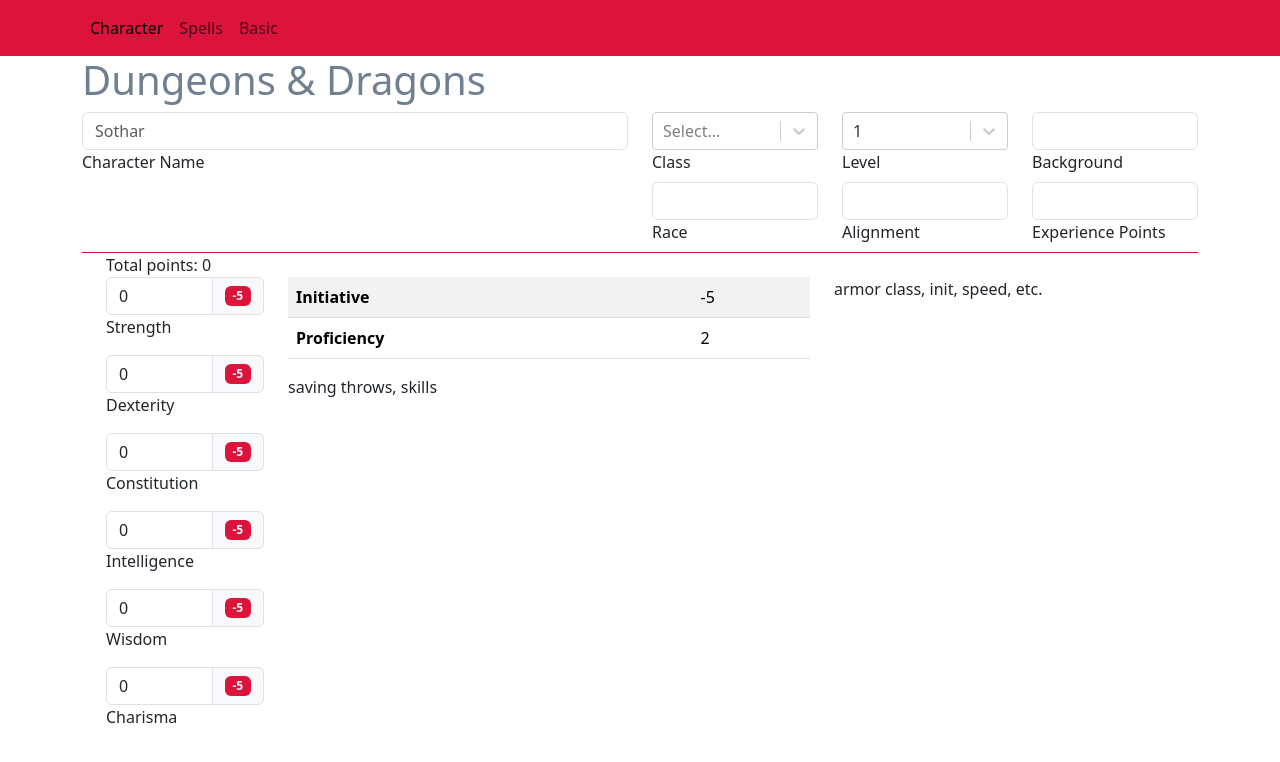
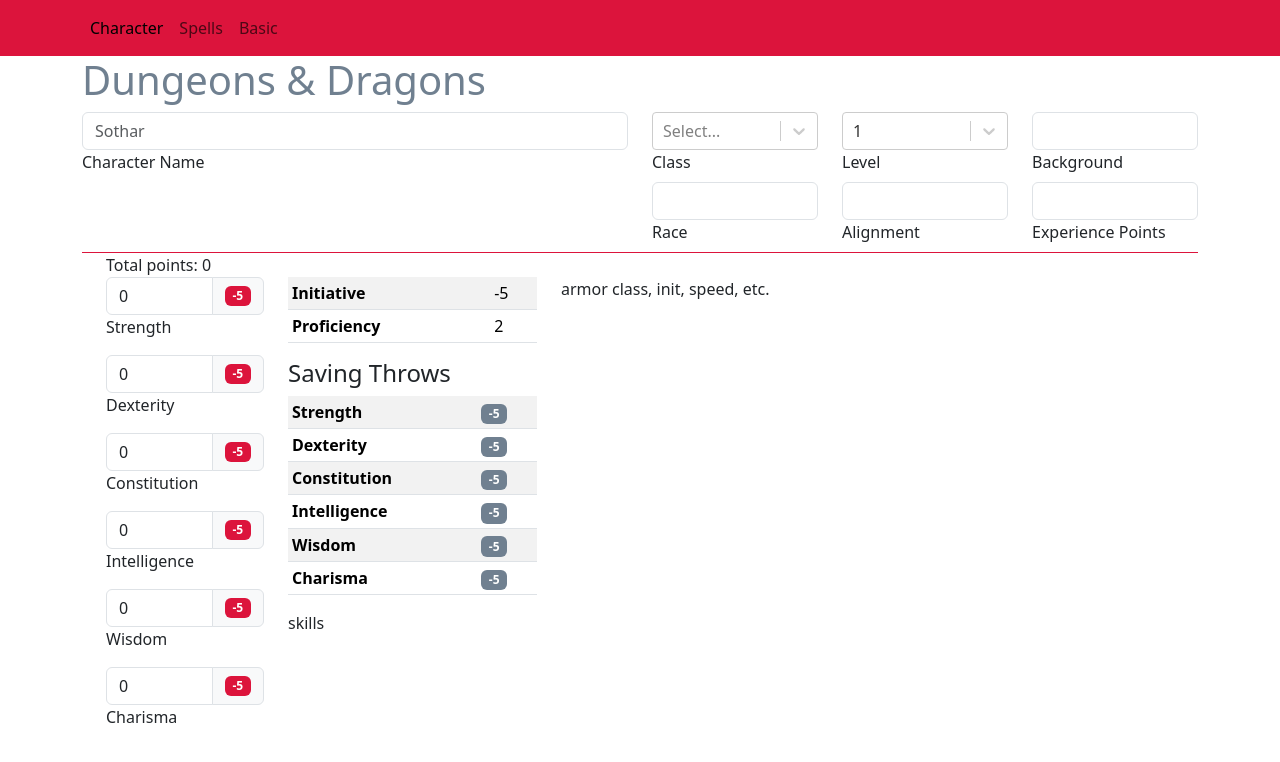
Before and after one commit to ewohnlich/bottles-dnd, a React (Create React App) app: page / in a window 1280 px wide. Shown: the top 762 px of the page. Built offline with nearby package versions, Linux system fonts and the light colour scheme.

Commit message:
do saving throws. TODO: save level in localStorage

```diff
--- a/src/pages/character.js
+++ b/src/pages/character.js
@@ -2,7 +2,7 @@
 import {Row, Col, Form, Badge, InputGroup, Table} from 'react-bootstrap';
 import Tooltip from 'react-bootstrap/Tooltip';
 import {useState, useEffect} from "react";
-import {getModifier, getProficiency} from "../utils";
+import {getModifier, getProficiency, HoverLink} from "../utils";
 import Select from 'react-select';
 
 
@@ -24,7 +24,7 @@
     )
 }
 export const CharacterLevel = ({level, levelChange}) => {
-    const available = Array(20).fill(null).map((i,j) => ({value: j, label:j}))
+    const available = Array(20).fill(null).map((i, j) => ({value: j, label: j}))
 
     return (
         <>
@@ -94,6 +94,42 @@
     )
 }
 
+function SavingThrow({level, character_class, stat, stat_name}) {
+    const class_profs = {
+            "Sorcerer": ["Constitution", "Charisma"]
+        },
+        modifier = getModifier(stat),
+        isProf = character_class in class_profs ? class_profs[character_class].includes(stat_name) : false,
+        st = isProf ? modifier + getProficiency(level) : modifier;
+
+    return (
+        <tr>
+            <th>
+                {stat_name}
+            </th>
+            <td>
+                {isProf ? <Badge bg="primary">
+                    <HoverLink id={st} title="Proficiency" children={st} className="text-white text-decoration-none"/>
+                </Badge> : <Badge bg="secondary">{st}</Badge>}
+            </td>
+        </tr>
+    )
+}
+
+function SavingThrows({level, character_class, strength, dexterity, constitution, intelligence, wisdom, charisma}) {
+
+    return (
+        <>
+            <SavingThrow level={level} character_class={character_class} stat={strength} stat_name="Strength"/>
+            <SavingThrow level={level} character_class={character_class} stat={dexterity} stat_name="Dexterity"/>
+            <SavingThrow level={level} character_class={character_class} stat={constitution} stat_name="Constitution"/>
+            <SavingThrow level={level} character_class={character_class} stat={intelligence} stat_name="Intelligence"/>
+            <SavingThrow level={level} character_class={character_class} stat={wisdom} stat_name="Wisdom"/>
+            <SavingThrow level={level} character_class={character_class} stat={charisma} stat_name="Charisma"/>
+        </>
+    )
+}
+
 export function Character({level, character_class}) {
     const [strength, setStrength] = useState(JSON.parse(localStorage.getItem("state-strength") || 0));
     const [dexterity, setDexterity] = useState(JSON.parse(localStorage.getItem("state-dexterity") || 0));
@@ -101,7 +137,6 @@
     const [intelligence, setIntelligence] = useState(JSON.parse(localStorage.getItem("state-intelligence") || 0));
     const [wisdom, setWisdom] = useState(JSON.parse(localStorage.getItem("state-wisdom") || 0));
     const [charisma, setCharisma] = useState(JSON.parse(localStorage.getItem("state-charisma") || 0));
-
 
     return (
         <>
@@ -121,15 +156,29 @@
                         <Stat id="wisdom" title="Wisdom" value={wisdom} setter={setWisdom}/>
                         <Stat id="charisma" title="Charisma" value={charisma} setter={setCharisma}/>
                     </Col>
-                    <Col md="6">
-                        <Table striped>
+                    <Col md="3">
+                        <Table striped hover size="sm">
                             <tbody>
                             <Initiative dexterity={dexterity} character_class={character_class}/>
                             <Proficiency level={level}/>
                             </tbody>
                         </Table>
 
-                        saving throws, skills
+                        <h4>Saving Throws</h4>
+                        <Table striped hover size="sm">
+                            <tbody>
+
+                            <SavingThrows level={level} character_class={character_class}
+                                          strength={strength}
+                                          dexterity={dexterity}
+                                          constitution={constitution}
+                                          intelligence={intelligence}
+                                          wisdom={wisdom}
+                                          charisma={charisma}/>
+                            </tbody>
+                        </Table>
+
+                        skills
                     </Col>
                     <Col>
                         armor class, init, speed, etc.
--- a/src/utils.js
+++ b/src/utils.js
@@ -2,9 +2,9 @@
 import OverlayTrigger from 'react-bootstrap/OverlayTrigger';
 import Tooltip from 'react-bootstrap/Tooltip';
 
-export const HoverLink = ({id, children, title}) => (
+export const HoverLink = ({id, children, title, className}) => (
     <OverlayTrigger overlay={<Tooltip id={id}>{title}</Tooltip>}>
-        <a href="#" className="decoration-dotted text-secondary">{children}</a>
+        <a href="#" className={"decoration-dotted text-secondary " + className}>{children}</a>
     </OverlayTrigger>
 );
 
```
